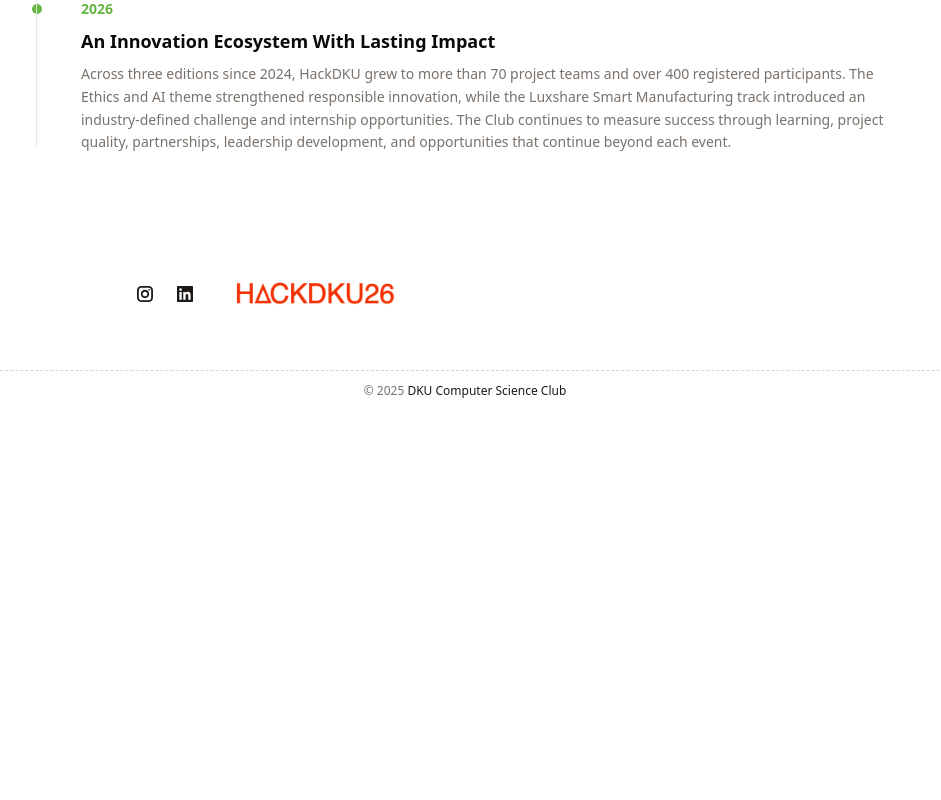
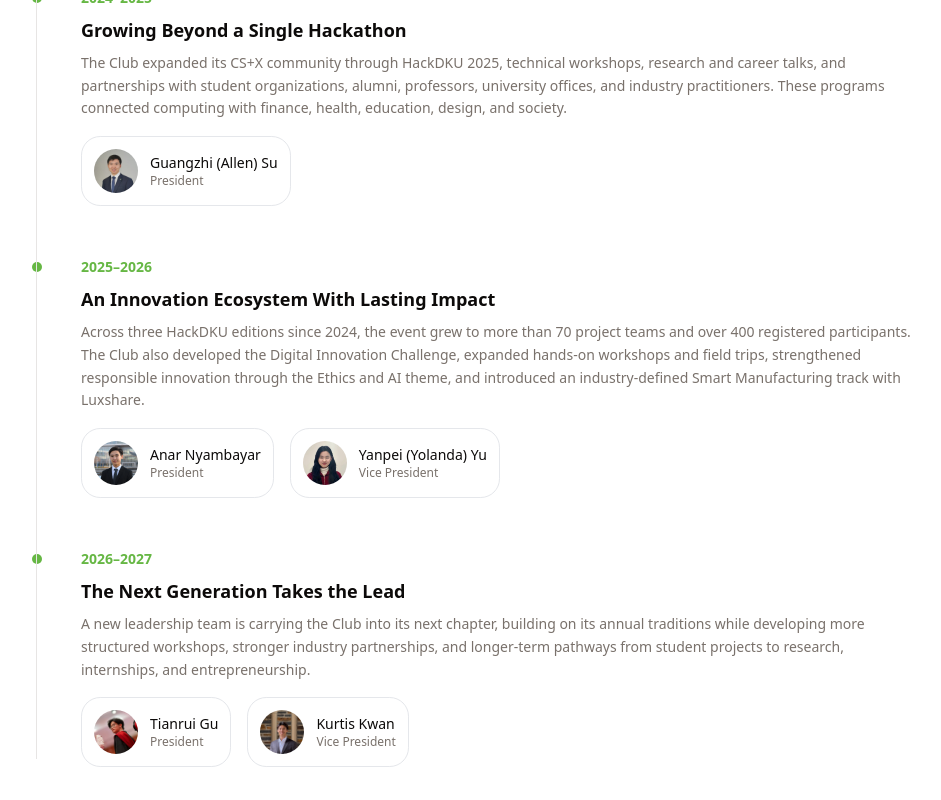
Before and after one commit to DKU-CS-Club/dkucs.com, a Next.js app: page / in a window 1280 px wide. Shown: the part 1800-2600 px from the top of the page, without its empty margins (175-1116 px from the left). Before the commit the page ends 2211 px from the top, so only its background shows below. Built offline with nearby package versions, Linux system fonts and the light colour scheme.

Commit message:
Add leadership history to club timeline

```diff
--- a/src/components/history.tsx
+++ b/src/components/history.tsx
@@ -1,6 +1,6 @@
 import Image from "next/image";
 
-interface Founder {
+interface Person {
   name: string;
   role: string;
   linkedin: string;
@@ -11,9 +11,10 @@ interface Milestone {
   period: string;
   title: string;
   description: string;
+  leadership: Person[];
 }
 
-const founders: Founder[] = [
+const founders: Person[] = [
   {
     name: "Guangzhi (Allen) Su",
     role: "Co-Founder",
@@ -37,30 +38,121 @@ const founders: Founder[] = [
 
 const clubHistory: Milestone[] = [
   {
-    period: "2023",
+    period: "2022–2023",
     title: "A Club Built Around an Ambitious Idea",
     description:
-      "The DKU Computer Science Club began with a mission to create HackDKU. Guangzhi Su, Jafarbek Ulmasov, and Sardor Akhmedjonov, supported by alumni advisor Scotty Shaw, collaborated with HackDuke to launch HackDuke Online—the first student-led hackathon at Duke Kunshan University.",
+      "The DKU Computer Science Club began with a mission to create HackDKU. In 2023, the founding team, supported by alumni advisor Scotty Shaw, collaborated with HackDuke to launch HackDuke Online—the first student-led hackathon at Duke Kunshan University.",
+    leadership: [
+      {
+        name: "Jafarbek Ulmasov",
+        role: "President",
+        linkedin: "https://www.linkedin.com/in/ulmasovjafarbek/",
+        picture: "/team/no.png",
+      },
+    ],
   },
   {
-    period: "2024",
+    period: "2023–2024",
     title: "HackDKU Became a DKU Tradition",
     description:
       "HackDKU officially launched through a partnership between the CS Club and Finance Club, with Professor Luyao Zhang and Professor Bing Luo as faculty advisors. Four project tracks, more than ten speaker sessions, over RMB 25,000 in funding, and approximately 150 participants established the event as a major platform for interdisciplinary innovation.",
+    leadership: [
+      {
+        name: "Sardor Akhmedjonov",
+        role: "President",
+        linkedin: "https://www.linkedin.com/in/sardorakhmedjonov/",
+        picture: "/team/sardor.png",
+      },
+      {
+        name: "Guangzhi (Allen) Su",
+        role: "Vice President",
+        linkedin:
+          "https://www.linkedin.com/in/allen-guangzhi-su-%E8%8B%8F%E5%B9%BF%E6%99%BA-613070244/?originalSubdomain=cn",
+        picture: "/team/allen.png",
+      },
+    ],
   },
   {
-    period: "2025",
+    period: "2024–2025",
     title: "Growing Beyond a Single Hackathon",
     description:
-      "The Club expanded its CS+X community through technical workshops, research and career talks, field trips, cross-club panels, and the Digital Innovation Challenge. Collaborations with the AI Club, Finance Club, iGEM Club, university offices, alumni, professors, and industry practitioners connected computing with finance, health, education, design, and society.",
+      "The Club expanded its CS+X community through HackDKU 2025, technical workshops, research and career talks, and partnerships with student organizations, alumni, professors, university offices, and industry practitioners. These programs connected computing with finance, health, education, design, and society.",
+    leadership: [
+      {
+        name: "Guangzhi (Allen) Su",
+        role: "President",
+        linkedin:
+          "https://www.linkedin.com/in/allen-guangzhi-su-%E8%8B%8F%E5%B9%BF%E6%99%BA-613070244/?originalSubdomain=cn",
+        picture: "/team/allen.png",
+      },
+    ],
   },
   {
-    period: "2026",
+    period: "2025–2026",
     title: "An Innovation Ecosystem With Lasting Impact",
     description:
-      "Across three editions since 2024, HackDKU grew to more than 70 project teams and over 400 registered participants. The Ethics and AI theme strengthened responsible innovation, while the Luxshare Smart Manufacturing track introduced an industry-defined challenge and internship opportunities. The Club continues to measure success through learning, project quality, partnerships, leadership development, and opportunities that continue beyond each event.",
+      "Across three HackDKU editions since 2024, the event grew to more than 70 project teams and over 400 registered participants. The Club also developed the Digital Innovation Challenge, expanded hands-on workshops and field trips, strengthened responsible innovation through the Ethics and AI theme, and introduced an industry-defined Smart Manufacturing track with Luxshare.",
+    leadership: [
+      {
+        name: "Anar Nyambayar",
+        role: "President",
+        linkedin: "https://www.linkedin.com/in/anar-n/",
+        picture: "/team/anar.png",
+      },
+      {
+        name: "Yanpei (Yolanda) Yu",
+        role: "Vice President",
+        linkedin: "https://www.linkedin.com/in/yanpei-yu/",
+        picture: "/team/yanpei.png",
+      },
+    ],
+  },
+  {
+    period: "2026–2027",
+    title: "The Next Generation Takes the Lead",
+    description:
+      "A new leadership team is carrying the Club into its next chapter, building on its annual traditions while developing more structured workshops, stronger industry partnerships, and longer-term pathways from student projects to research, internships, and entrepreneurship.",
+    leadership: [
+      {
+        name: "Tianrui Gu",
+        role: "President",
+        linkedin: "https://www.linkedin.com/in/天睿-顾-744428405",
+        picture: "/team/tianrui.jpg",
+      },
+      {
+        name: "Kurtis Kwan",
+        role: "Vice President",
+        linkedin: "https://www.linkedin.com/in/kurtis-kwan/",
+        picture: "/team/kurtis.jpeg",
+      },
+    ],
   },
 ];
+
+function PersonCard({ person }: { person: Person }) {
+  return (
+    <a
+      href={person.linkedin}
+      target="_blank"
+      rel="noopener noreferrer"
+      className="flex items-center gap-3 rounded-lg border bg-card p-3 transition-shadow hover:shadow-md"
+    >
+      <Image
+        src={person.picture}
+        alt={person.name}
+        width={44}
+        height={44}
+        className="size-11 shrink-0 rounded-full object-cover"
+      />
+      <span>
+        <span className="block text-sm font-medium">{person.name}</span>
+        <span className="block text-xs text-muted-foreground">
+          {person.role}
+        </span>
+      </span>
+    </a>
+  );
+}
 
 export function History() {
   return (
@@ -77,27 +169,7 @@ export function History() {
         <h3 className="mb-4 text-lg font-bold">Founders</h3>
         <div className="mb-12 flex flex-wrap gap-4">
           {founders.map((founder) => (
-            <a
-              key={founder.name}
-              href={founder.linkedin}
-              target="_blank"
-              rel="noopener noreferrer"
-              className="flex items-center gap-3 rounded-lg border bg-card p-3 transition-shadow hover:shadow-md"
-            >
-              <Image
-                src={founder.picture}
-                alt={founder.name}
-                width={44}
-                height={44}
-                className="size-11 shrink-0 rounded-full object-cover"
-              />
-              <span>
-                <span className="block text-sm font-medium">{founder.name}</span>
-                <span className="block text-xs text-muted-foreground">
-                  {founder.role}
-                </span>
-              </span>
-            </a>
+            <PersonCard key={founder.name} person={founder} />
           ))}
         </div>
 
@@ -116,9 +188,17 @@ export function History() {
                     {milestone.period}
                   </span>
                   <h3 className="mb-2 text-lg font-bold">{milestone.title}</h3>
-                  <p className="text-sm leading-relaxed text-muted-foreground">
+                  <p className="mb-4 text-sm leading-relaxed text-muted-foreground">
                     {milestone.description}
                   </p>
+                  <div className="flex flex-wrap gap-4">
+                    {milestone.leadership.map((leader) => (
+                      <PersonCard
+                        key={`${milestone.period}-${leader.name}`}
+                        person={leader}
+                      />
+                    ))}
+                  </div>
                 </div>
               </div>
             ))}
```
